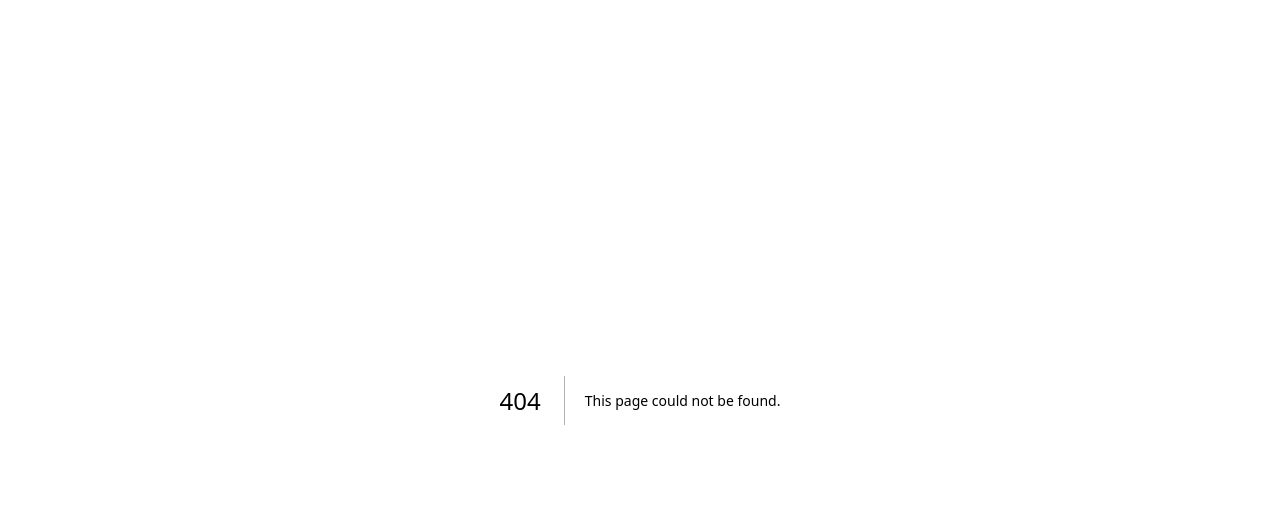
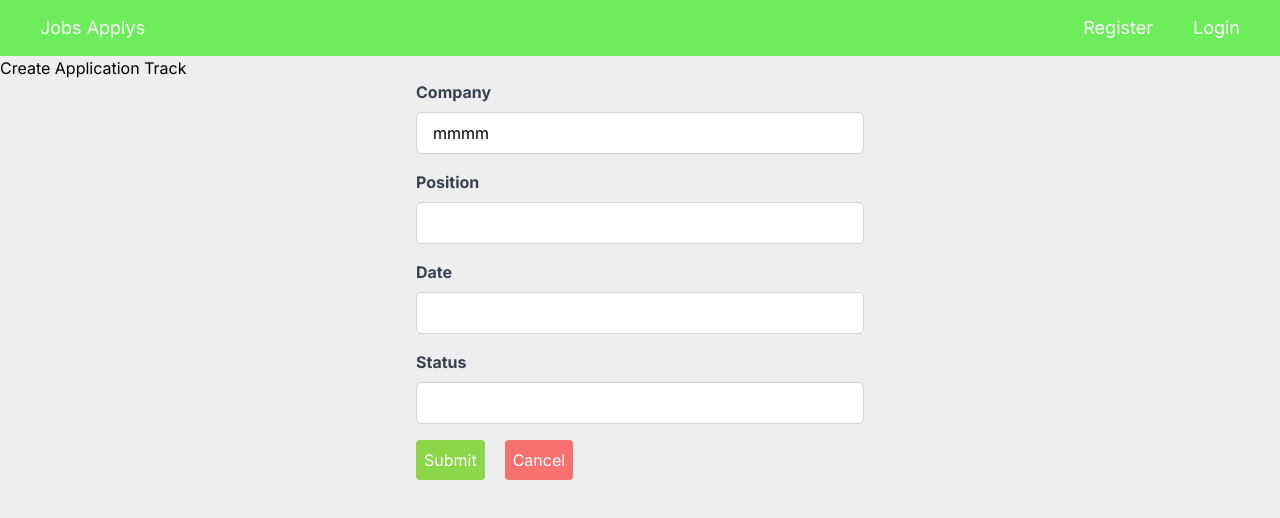
Before and after one commit to isiagi/apply_track, a Next.js app: page /create in a window 1280 px wide. Before the commit this address had no page. Shown: the top 518 px of the page. Built offline with nearby package versions, Linux system fonts and the light colour scheme.

Commit message:
initial commit

```diff
--- /dev/null
+++ b/app/create/page.jsx
@@ -0,0 +1,8 @@
+import Form from "@/components/Form";
+import React from "react";
+
+function Page() {
+  return <Form />;
+}
+
+export default Page;
--- a/app/globals.css
+++ b/app/globals.css
@@ -1,27 +1,3 @@
 @tailwind base;
 @tailwind components;
 @tailwind utilities;
-
-:root {
-  --foreground-rgb: 0, 0, 0;
-  --background-start-rgb: 214, 219, 220;
-  --background-end-rgb: 255, 255, 255;
-}
-
-@media (prefers-color-scheme: dark) {
-  :root {
-    --foreground-rgb: 255, 255, 255;
-    --background-start-rgb: 0, 0, 0;
-    --background-end-rgb: 0, 0, 0;
-  }
-}
-
-body {
-  color: rgb(var(--foreground-rgb));
-  background: linear-gradient(
-      to bottom,
-      transparent,
-      rgb(var(--background-end-rgb))
-    )
-    rgb(var(--background-start-rgb));
-}
--- a/app/layout.js
+++ b/app/layout.js
@@ -1,17 +1,21 @@
-import './globals.css'
-import { Inter } from 'next/font/google'
+import Nav from "@/components/Nav";
+import "./globals.css";
+import { Inter } from "next/font/google";
 
-const inter = Inter({ subsets: ['latin'] })
+const inter = Inter({ subsets: ["latin"] });
 
 export const metadata = {
-  title: 'Create Next App',
-  description: 'Generated by create next app',
-}
+  title: "Job Applys",
+  description: "Track your job appliation",
+};
 
 export default function RootLayout({ children }) {
   return (
     <html lang="en">
-      <body className={inter.className}>{children}</body>
+      <body className={`${inter.className} bg-[#eee]`}>
+        <Nav />
+        {children}
+      </body>
     </html>
-  )
+  );
 }
--- a/app/page.js
+++ b/app/page.js
@@ -1,113 +1,137 @@
-import Image from 'next/image'
+import Link from "next/link";
+import { FiEdit } from "react-icons/fi";
+import { MdDeleteOutline } from "react-icons/md";
 
 export default function Home() {
   return (
-    <main className="flex min-h-screen flex-col items-center justify-between p-24">
-      <div className="z-10 w-full max-w-5xl items-center justify-between font-mono text-sm lg:flex">
-        <p className="fixed left-0 top-0 flex w-full justify-center border-b border-gray-300 bg-gradient-to-b from-zinc-200 pb-6 pt-8 backdrop-blur-2xl dark:border-neutral-800 dark:bg-zinc-800/30 dark:from-inherit lg:static lg:w-auto  lg:rounded-xl lg:border lg:bg-gray-200 lg:p-4 lg:dark:bg-zinc-800/30">
-          Get started by editing&nbsp;
-          <code className="font-mono font-bold">app/page.js</code>
-        </p>
-        <div className="fixed bottom-0 left-0 flex h-48 w-full items-end justify-center bg-gradient-to-t from-white via-white dark:from-black dark:via-black lg:static lg:h-auto lg:w-auto lg:bg-none">
-          <a
-            className="pointer-events-none flex place-items-center gap-2 p-8 lg:pointer-events-auto lg:p-0"
-            href="https://vercel.com?utm_source=create-next-app&utm_medium=appdir-template&utm_campaign=create-next-app"
-            target="_blank"
-            rel="noopener noreferrer"
-          >
-            By{' '}
-            <Image
-              src="/vercel.svg"
-              alt="Vercel Logo"
-              className="dark:invert"
-              width={100}
-              height={24}
-              priority
+    <div className="bg-[#eee]">
+      <div className="md:mx-7 mx-0">
+        <h2 className="text-center text-2xl pt-7 mb-4 text-stone-600">
+          How is your job search ?, Track your job application process.
+        </h2>
+        <div className="flex justify-center">
+          <div>
+            <input
+              placeholder="Search application"
+              className="border-none p-2 outline-none border-slate-800"
             />
-          </a>
+            <button className="bg-[#6DED5C] text-white p-2 rounded">
+              Search
+            </button>
           </div>
         </div>
-
-      <div className="relative flex place-items-center before:absolute before:h-[300px] before:w-[480px] before:-translate-x-1/2 before:rounded-full before:bg-gradient-radial before:from-white before:to-transparent before:blur-2xl before:content-[''] after:absolute after:-z-20 after:h-[180px] after:w-[240px] after:translate-x-1/3 after:bg-gradient-conic after:from-sky-200 after:via-blue-200 after:blur-2xl after:content-[''] before:dark:bg-gradient-to-br before:dark:from-transparent before:dark:to-blue-700 before:dark:opacity-10 after:dark:from-sky-900 after:dark:via-[#0141ff] after:dark:opacity-40 before:lg:h-[360px]">
-        <Image
-          className="relative dark:drop-shadow-[0_0_0.3rem_#ffffff70] dark:invert"
-          src="/next.svg"
-          alt="Next.js Logo"
-          width={180}
-          height={37}
-          priority
-        />
+        <Link href="/create">
+          <button className="bg-[#8BD649] text-white p-2 rounded float-right">
+            New Apply
+          </button>
+        </Link>
+        <div>
+          <table class="md:table-fixed table-auto w-full bg-white border-collapse border border-slate-400 text-stone-700">
+            <caption class="caption-top">
+              Recently Sent Job Applications
+            </caption>
+            <thead>
+              <tr>
+                <th className="border border-slate-300">Company</th>
+                <th className="border border-slate-300">Postion</th>
+                <th className="border border-slate-300">Date of Applying</th>
+                <th className="border border-slate-300">Status</th>
+                <th className="border border-slate-300">Actions</th>
+              </tr>
+            </thead>
+            <tbody>
+              <tr>
+                <td className="border border-slate-300">
+                  The Sliding Mr. Bones (Next Stop, Pottersville)
+                </td>
+                <td className="border border-slate-300">Malcolm Lockyer</td>
+                <td className="border border-slate-300">1961</td>
+                <td className="border border-slate-300">1961</td>
+                <td className="border border-slate-300">
+                  <div className="flex">
+                    <div className="group relative">
+                      <FiEdit />
+                      <span
+                        class="group-hover:opacity-100 transition-opacity bg-gray-800 px-1 text-sm text-gray-100 rounded-md absolute left-1/2
+    -translate-x-1/2 translate-y-full opacity-0 "
+                      >
+                        Edit
+                      </span>
                     </div>
-
-      <div className="mb-32 grid text-center lg:mb-0 lg:grid-cols-4 lg:text-left">
-        <a
-          href="https://nextjs.org/docs?utm_source=create-next-app&utm_medium=appdir-template&utm_campaign=create-next-app"
-          className="group rounded-lg border border-transparent px-5 py-4 transition-colors hover:border-gray-300 hover:bg-gray-100 hover:dark:border-neutral-700 hover:dark:bg-neutral-800/30"
-          target="_blank"
-          rel="noopener noreferrer"
+                    <div className="group relative">
+                      <MdDeleteOutline />
+                      <span
+                        class="group-hover:opacity-100 transition-opacity bg-gray-800 px-1 text-sm text-gray-100 rounded-md absolute left-1/2
+    -translate-x-1/2 translate-y-full opacity-0 "
                       >
-          <h2 className={`mb-3 text-2xl font-semibold`}>
-            Docs{' '}
-            <span className="inline-block transition-transform group-hover:translate-x-1 motion-reduce:transform-none">
-              -&gt;
+                        Delete
                       </span>
-          </h2>
-          <p className={`m-0 max-w-[30ch] text-sm opacity-50`}>
-            Find in-depth information about Next.js features and API.
-          </p>
-        </a>
-
-        <a
-          href="https://nextjs.org/learn?utm_source=create-next-app&utm_medium=appdir-template-tw&utm_campaign=create-next-app"
-          className="group rounded-lg border border-transparent px-5 py-4 transition-colors hover:border-gray-300 hover:bg-gray-100 hover:dark:border-neutral-700 hover:dark:bg-neutral-800 hover:dark:bg-opacity-30"
-          target="_blank"
-          rel="noopener noreferrer"
+                    </div>
+                  </div>
+                </td>
+              </tr>
+              <tr>
+                <td className="border border-slate-300">Witchy Woman</td>
+                <td className="border border-slate-300">The Eagles</td>
+                <td className="border border-slate-300">1972</td>
+                <td className="border border-slate-300">1972</td>
+                <td className="border border-slate-300">
+                  <div className="flex">
+                    <div className="group relative">
+                      <FiEdit />
+                      <span
+                        class="group-hover:opacity-100 transition-opacity bg-gray-800 px-1 text-sm text-gray-100 rounded-md absolute left-1/2
+    -translate-x-1/2 translate-y-full opacity-0 "
                       >
-          <h2 className={`mb-3 text-2xl font-semibold`}>
-            Learn{' '}
-            <span className="inline-block transition-transform group-hover:translate-x-1 motion-reduce:transform-none">
-              -&gt;
+                        Edit
                       </span>
-          </h2>
-          <p className={`m-0 max-w-[30ch] text-sm opacity-50`}>
-            Learn about Next.js in an interactive course with&nbsp;quizzes!
-          </p>
-        </a>
-
-        <a
-          href="https://vercel.com/templates?framework=next.js&utm_source=create-next-app&utm_medium=appdir-template&utm_campaign=create-next-app"
-          className="group rounded-lg border border-transparent px-5 py-4 transition-colors hover:border-gray-300 hover:bg-gray-100 hover:dark:border-neutral-700 hover:dark:bg-neutral-800/30"
-          target="_blank"
-          rel="noopener noreferrer"
+                    </div>
+                    <div className="group relative">
+                      <MdDeleteOutline />
+                      <span
+                        class="group-hover:opacity-100 transition-opacity bg-gray-800 px-1 text-sm text-gray-100 rounded-md absolute left-1/2
+    -translate-x-1/2 translate-y-full opacity-0 "
                       >
-          <h2 className={`mb-3 text-2xl font-semibold`}>
-            Templates{' '}
-            <span className="inline-block transition-transform group-hover:translate-x-1 motion-reduce:transform-none">
-              -&gt;
+                        Delete
                       </span>
-          </h2>
-          <p className={`m-0 max-w-[30ch] text-sm opacity-50`}>
-            Explore the Next.js 13 playground.
-          </p>
-        </a>
-
-        <a
-          href="https://vercel.com/new?utm_source=create-next-app&utm_medium=appdir-template&utm_campaign=create-next-app"
-          className="group rounded-lg border border-transparent px-5 py-4 transition-colors hover:border-gray-300 hover:bg-gray-100 hover:dark:border-neutral-700 hover:dark:bg-neutral-800/30"
-          target="_blank"
-          rel="noopener noreferrer"
+                    </div>
+                  </div>
+                </td>
+              </tr>
+              <tr>
+                <td className="border border-slate-300">Shining Star</td>
+                <td className="border border-slate-300">
+                  Earth, Wind, and Fire
+                </td>
+                <td className="border border-slate-300">1975</td>
+                <td className="border border-slate-300">1975</td>
+                <td className="border border-slate-300">
+                  <div className="flex">
+                    <div className="group relative">
+                      <FiEdit />
+                      <span
+                        class="group-hover:opacity-100 transition-opacity bg-gray-800 px-1 text-sm text-gray-100 rounded-md absolute left-1/2
+    -translate-x-1/2 translate-y-full opacity-0 "
                       >
-          <h2 className={`mb-3 text-2xl font-semibold`}>
-            Deploy{' '}
-            <span className="inline-block transition-transform group-hover:translate-x-1 motion-reduce:transform-none">
-              -&gt;
+                        Edit
                       </span>
-          </h2>
-          <p className={`m-0 max-w-[30ch] text-sm opacity-50`}>
-            Instantly deploy your Next.js site to a shareable URL with Vercel.
-          </p>
-        </a>
                     </div>
-    </main>
-  )
+                    <div className="group relative">
+                      <MdDeleteOutline />
+                      <span
+                        class="group-hover:opacity-100 transition-opacity bg-gray-800 px-1 text-sm text-gray-100 rounded-md absolute left-1/2
+    -translate-x-1/2 translate-y-full opacity-0 "
+                      >
+                        Delete
+                      </span>
+                    </div>
+                  </div>
+                </td>
+              </tr>
+            </tbody>
+          </table>
+        </div>
+      </div>
+    </div>
+  );
 }
--- /dev/null
+++ b/components/Form.jsx
@@ -0,0 +1,77 @@
+import Link from "next/link";
+import React from "react";
+
+function Form() {
+  return (
+    <div>
+      <h2>Create Application Track</h2>
+      <form className="max-w-md mx-auto">
+        <div className="mb-4">
+          <label
+            htmlFor="company"
+            className="block mb-2 font-bold text-gray-700"
+          >
+            Company
+          </label>
+          <input
+            type="text"
+            id="company"
+            value={"mmmm"}
+            className="w-full px-4 py-2 border border-gray-300 rounded-md focus:outline-none focus:ring focus:ring-blue-200"
+          />
+        </div>
+        <div className="mb-4">
+          <label
+            htmlFor="company"
+            className="block mb-2 font-bold text-gray-700"
+          >
+            Position
+          </label>
+          <input
+            type="text"
+            id="company"
+            className="w-full px-4 py-2 border border-gray-300 rounded-md focus:outline-none focus:ring focus:ring-blue-200"
+          />
+        </div>
+        <div className="mb-4">
+          <label
+            htmlFor="company"
+            className="block mb-2 font-bold text-gray-700"
+          >
+            Date
+          </label>
+          <input
+            type="text"
+            id="company"
+            className="w-full px-4 py-2 border border-gray-300 rounded-md focus:outline-none focus:ring focus:ring-blue-200"
+          />
+        </div>
+        <div className="mb-4">
+          <label
+            htmlFor="company"
+            className="block mb-2 font-bold text-gray-700"
+          >
+            Status
+          </label>
+          <input
+            type="text"
+            id="company"
+            className="w-full px-4 py-2 border border-gray-300 rounded-md focus:outline-none focus:ring focus:ring-blue-200"
+          />
+        </div>
+        <div className="flex gap-5">
+          <button type="submit" className="bg-[#8BD649] text-white p-2 rounded">
+            Submit
+          </button>
+          <Link href="/">
+            <button className="bg-[#f87171] text-white p-2 rounded">
+              Cancel
+            </button>
+          </Link>
+        </div>
+      </form>
+    </div>
+  );
+}
+
+export default Form;
--- /dev/null
+++ b/components/Nav.jsx
@@ -0,0 +1,15 @@
+import React from "react";
+
+function Nav() {
+  return (
+    <nav className="px-10 flex items-center justify-between h-14 bg-[#6DED5C]">
+      <h1 className="text-white text-lg">Jobs Applys</h1>
+      <ul className="flex gap-10">
+        <li className="text-white text-lg">Register</li>
+        <li className="text-white text-lg">Login</li>
+      </ul>
+    </nav>
+  );
+}
+
+export default Nav;
--- a/package.json
+++ b/package.json
@@ -14,6 +14,7 @@
     "postcss": "8.4.24",
     "react": "18.2.0",
     "react-dom": "18.2.0",
+    "react-icons": "^4.10.1",
     "tailwindcss": "3.3.2"
   }
 }
```
Also changed, not shown: 2 other files (tests, documents, lock files or other folders). Lines whose indentation alone changed are shown as unchanged.
